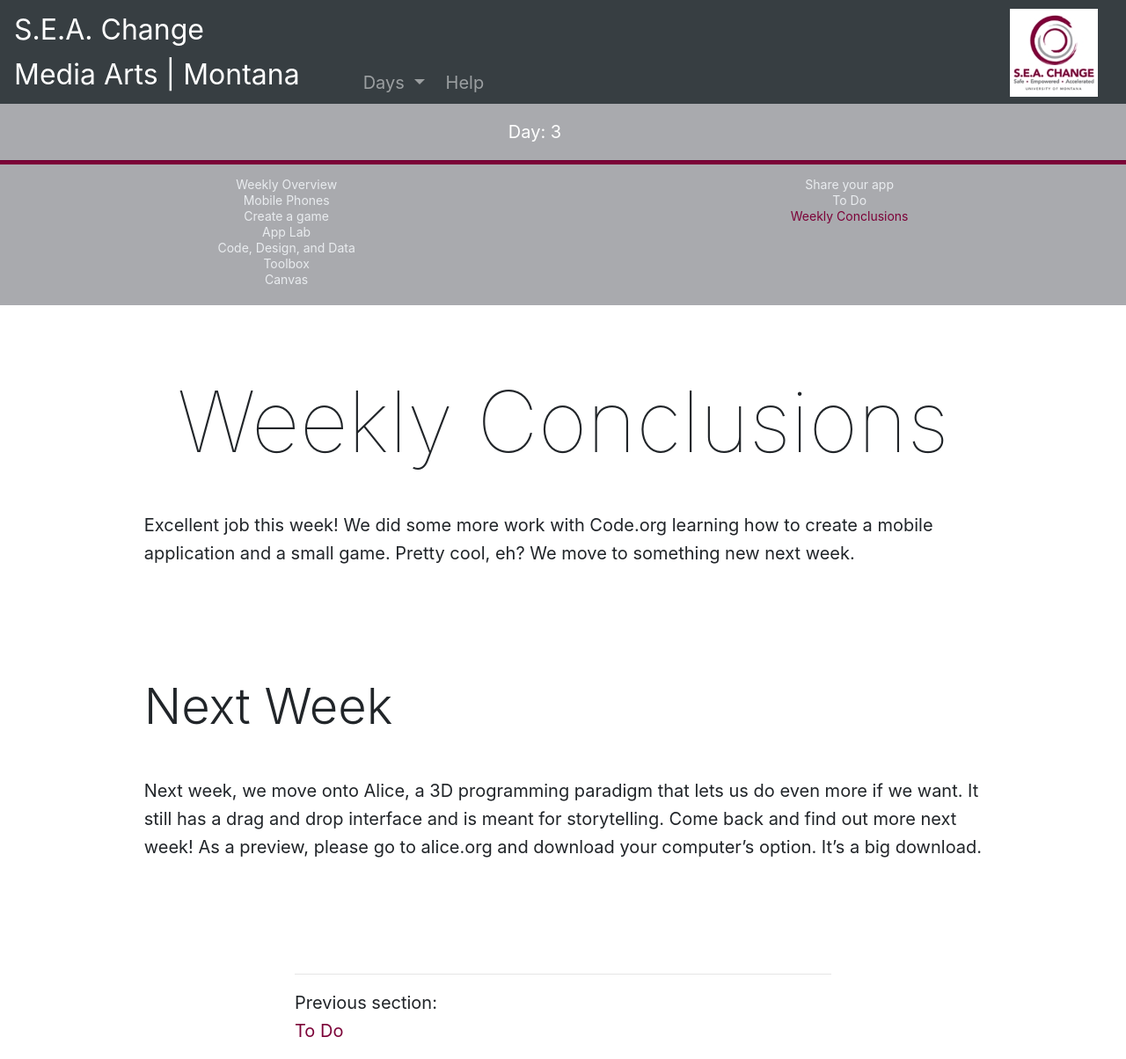
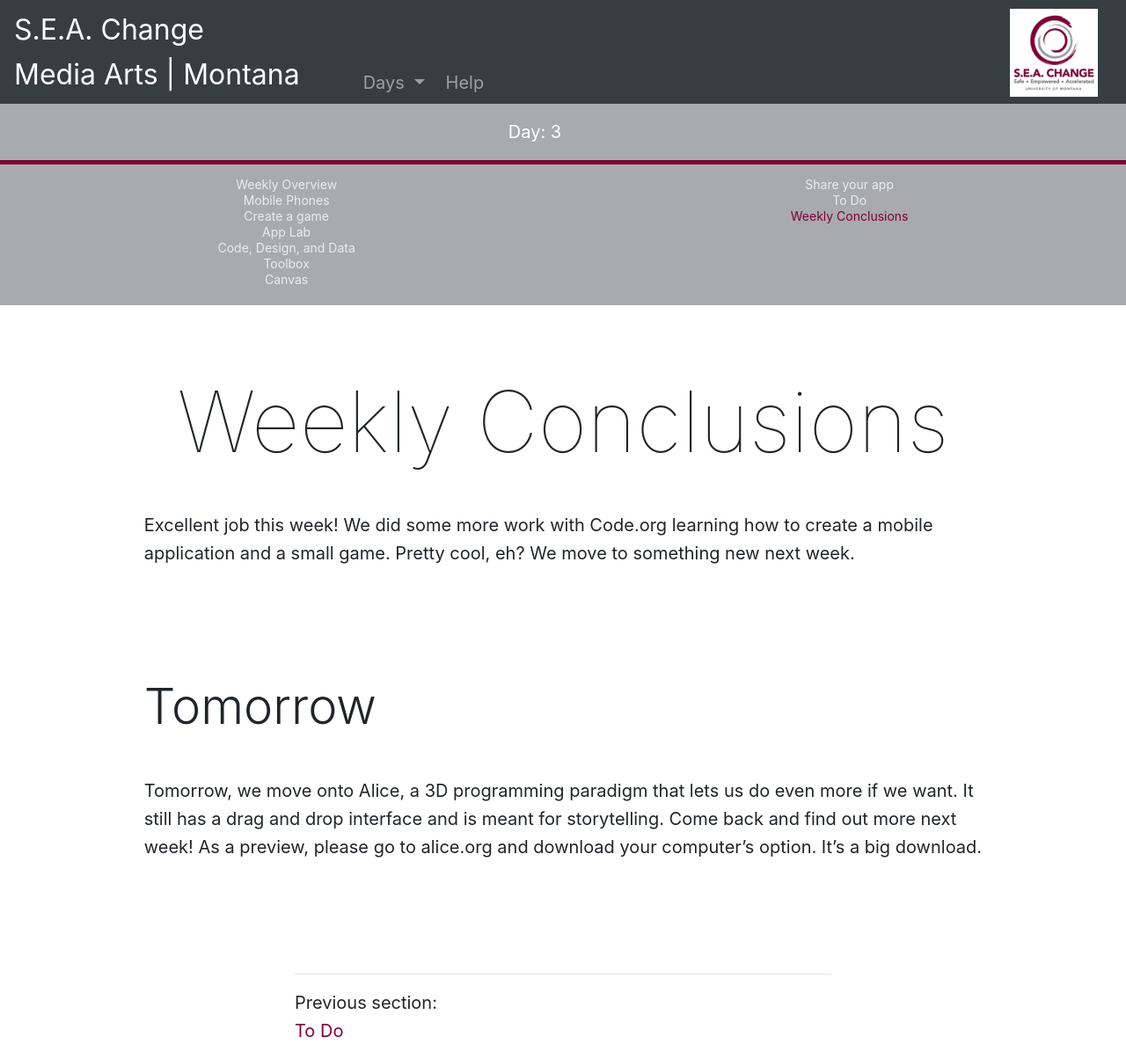
Before and after one commit to Montana-Media-Arts/SEAChange, a Jekyll site: the page built from modules/day-3/_posts/2017-3-30-conclusions.md, in a window 1280 px wide. Shown: the whole page at 88% size. Built offline with Jekyll 4.4.1, drawn with Linux system fonts in a browser that asks for light colours; nearby versions of some CDN libraries.

Commit message:
Update 2017-3-30-conclusions.md

```diff
--- a/modules/day-3/_posts/2017-3-30-conclusions.md
+++ b/modules/day-3/_posts/2017-3-30-conclusions.md
@@ -8,6 +8,6 @@ jotted: false
 
 Excellent job this week!  We did some more work with Code.org learning how to create a mobile application and a small game.  Pretty cool, eh? We move to something new next week.
 
-## Next Week
+## Tomorrow
 
-Next week, we move onto Alice, a 3D programming paradigm that lets us do even more if we want.  It still has a drag and drop interface and is meant for storytelling.  Come back and find out more next week!  As a preview, please go to alice.org and download your computer's option. It's a big download.
+Tomorrow, we move onto Alice, a 3D programming paradigm that lets us do even more if we want.  It still has a drag and drop interface and is meant for storytelling.  Come back and find out more next week!  As a preview, please go to alice.org and download your computer's option. It's a big download.
```
